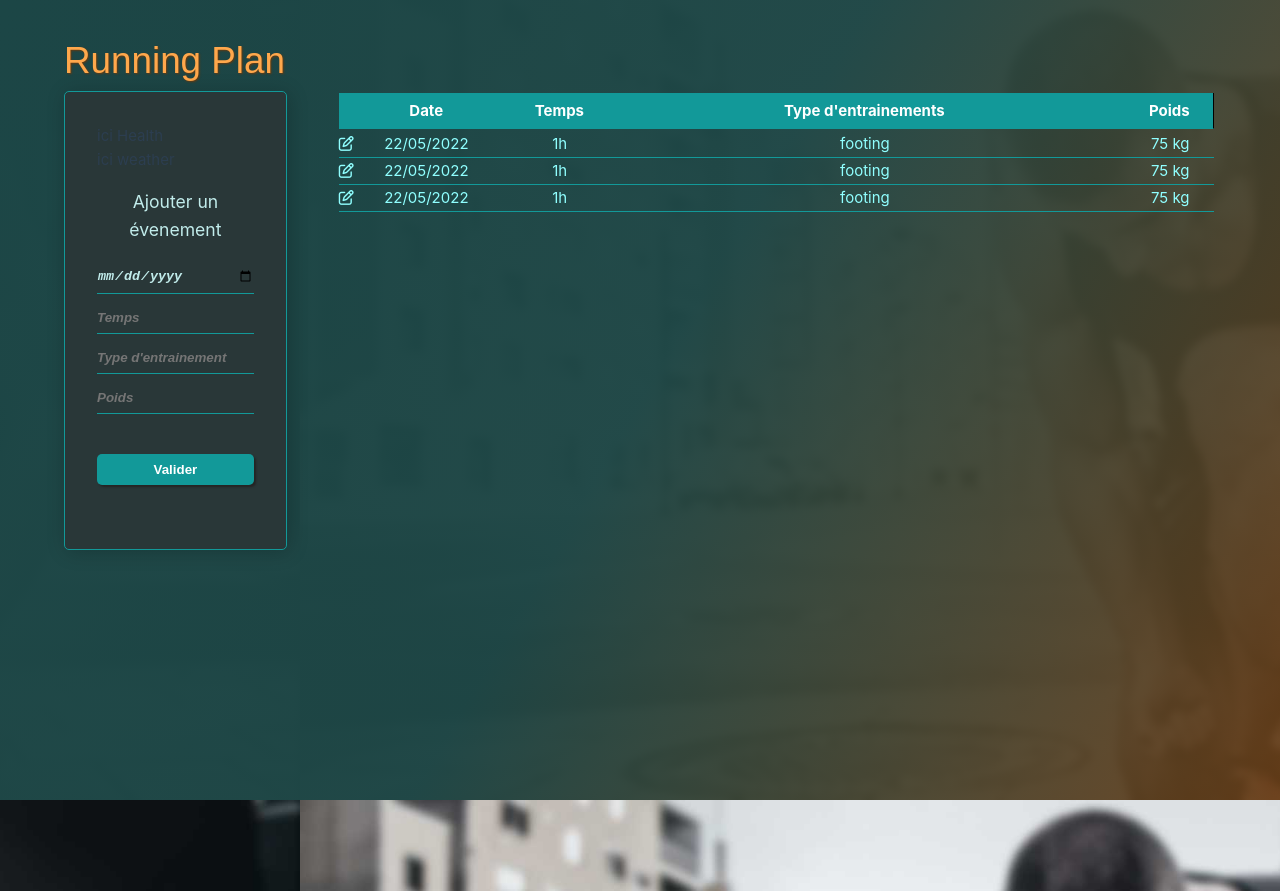
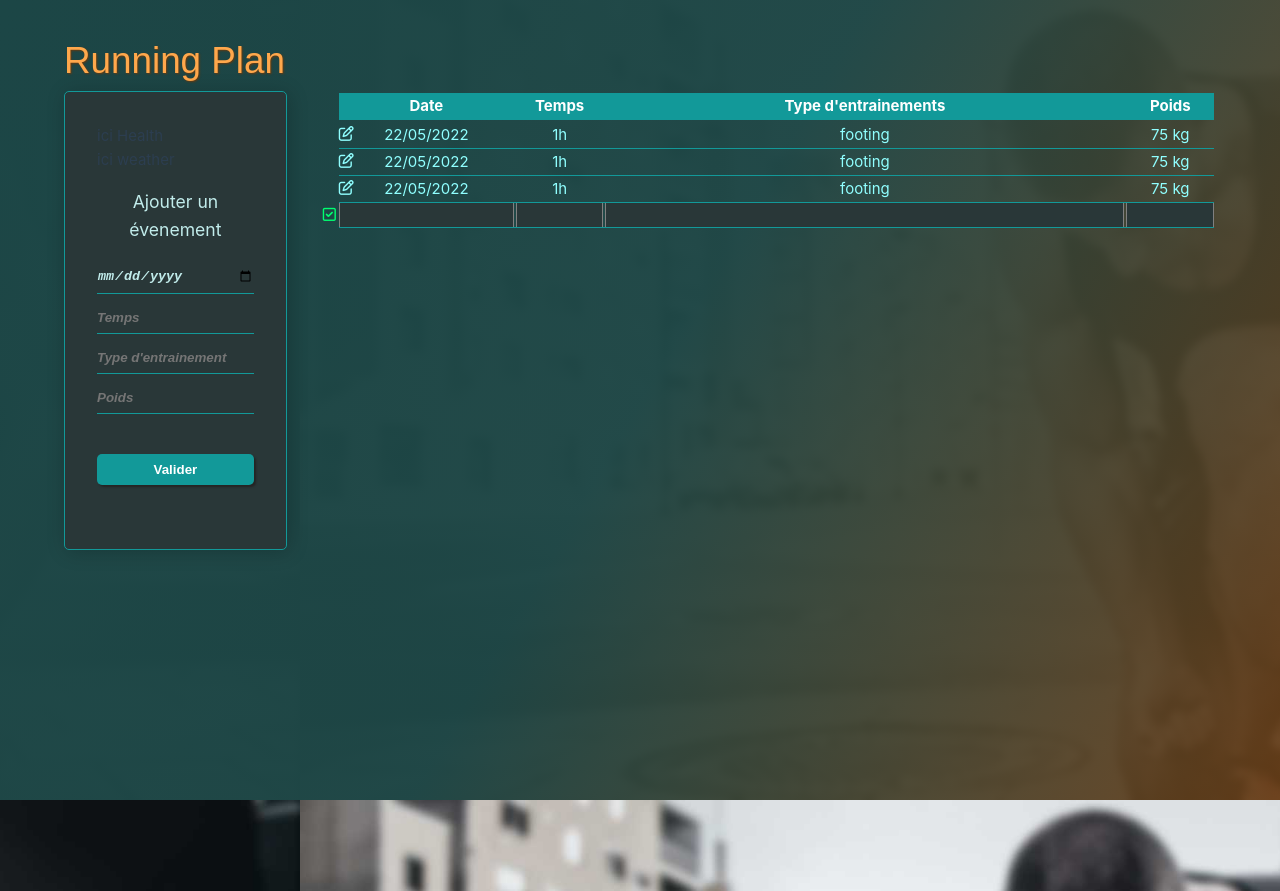
Before and after one commit to joris-villet/running-plan-client, a Vue app: page /dashboard in a window 1280 px wide. Both pictures are taken after a click on the icon 346 px from the left and 144 px from the top of the page. Built offline with nearby package versions, Linux system fonts and the light colour scheme; a web font is replaced by a local one.

Commit message:
modal edit event + css + transition only for v-enter-active

```diff
--- /dev/null
+++ b/src/assets/scss/Modal/modal.css
@@ -0,0 +1,29 @@
+.modal__icon {
+  color: #00ff70;
+  position: absolute;
+  left: -1rem;
+  cursor: pointer;
+}
+
+.modal__td {
+  text-align: center;
+  width: 100%;
+  outline: none;
+  background: #293738;
+  color: #c1ecff;
+  border: 1px solid grey;
+  border-top: none;
+  border-bottom: none;
+  padding: 0;
+}
+
+.modal__td__input {
+  background: transparent;
+  padding: 0;
+  border: none;
+  width: 100%;
+  outline: none;
+  text-align: center;
+  color: #c1ecff;
+}
+/*# sourceMappingURL=modal.css.map */
--- /dev/null
+++ b/src/assets/scss/Modal/modal.sass
@@ -0,0 +1,25 @@
+.modal__icon
+  color: rgb(0, 255, 112)
+  position: absolute
+  left: -1rem
+  cursor: pointer
+
+.modal__td
+  text-align: center
+  width: 100%
+  outline: none
+  background: rgb(41, 55, 56)
+  color: rgb(193, 236, 255)
+  border: 1px solid grey
+  border-top: none
+  border-bottom: none
+  padding: 0
+
+  &__input
+    background: transparent
+    padding: 0
+    border: none
+    width: 100%
+    outline: none
+    text-align: center
+    color: rgb(193, 236, 255)
--- a/src/assets/scss/Table/table.css
+++ b/src/assets/scss/Table/table.css
@@ -3,6 +3,33 @@
   height: -webkit-min-content;
   height: -moz-min-content;
   height: min-content;
+}
+
+.table__modal {
+  display: -ms-grid;
+  display: grid;
+  -ms-grid-columns: 20% 10% 1fr 10%;
+      grid-template-columns: 20% 10% 1fr 10%;
+  -webkit-box-align: center;
+      -ms-flex-align: center;
+          align-items: center;
+  -webkit-column-gap: 2px;
+          column-gap: 2px;
+  position: relative;
+  text-align: center;
+  border-bottom: 1px solid #129999;
+  z-index: 0;
+}
+
+.table__thead {
+  background: #129999;
+  padding: .3rem 0;
+  border-right: 1px solid black;
+}
+
+.table__thead__td {
+  color: #fff;
+  font-weight: bold;
 }
 
 .table__row {
@@ -18,28 +45,18 @@
   position: relative;
   text-align: center;
   border-bottom: 1px solid #129999;
+  z-index: 1;
 }
 
-.table__row__thead {
-  background: #129999;
-  padding: .3rem 0;
-  border-right: 1px solid black;
-}
-
-.table__row__thead td {
-  color: #fff;
-  font-weight: bold;
-}
-
-.table__row__td {
+.table__tbody__td {
   color: #90ffff;
 }
 
-.table__row__td:last-child {
+.table__tbody__td:last-child {
   border-right: 0px;
 }
 
-.table__row__icon {
+.table__tbody__icon {
   color: #90ffff;
   position: absolute;
   left: 0rem;
@@ -48,7 +65,35 @@
   z-index: 2;
 }
 
-.fas .fa-edit {
-  color: red;
+/****************** TRANSITION FORM ***************************/
+.slideDown-enter-active {
+  -webkit-animation: .2s ease slideDown;
+          animation: .2s ease slideDown;
+}
+
+@-webkit-keyframes slideDown {
+  from {
+    opacity: 0;
+    -webkit-transform: translateY(-25px);
+            transform: translateY(-25px);
+  }
+  to {
+    -webkit-transform: translateY(0);
+            transform: translateY(0);
+    opacity: 1;
+  }
+}
+
+@keyframes slideDown {
+  from {
+    opacity: 0;
+    -webkit-transform: translateY(-25px);
+            transform: translateY(-25px);
+  }
+  to {
+    -webkit-transform: translateY(0);
+            transform: translateY(0);
+    opacity: 1;
+  }
 }
 /*# sourceMappingURL=table.css.map */
--- a/src/assets/scss/Table/table.sass
+++ b/src/assets/scss/Table/table.sass
@@ -1,6 +1,26 @@
 .table
   width: 100%
   height: min-content
+
+  &__modal
+    display: grid
+    grid-template-columns: 20% 10% 1fr 10%
+    align-items: center
+    column-gap: 2px
+    position: relative
+    text-align: center
+    border-bottom: 1px solid rgb(18, 153, 153)
+    z-index: 0
+    // transform: translateY(0)
+
+  &__thead
+    background: rgb(18, 153, 153)
+    padding: .3rem 0
+    border-right: 1px solid black
+
+    &__td
+      color: #fff
+      font-weight: bold
 
   &__row
     display: grid
@@ -10,15 +30,9 @@
     position: relative
     text-align: center
     border-bottom: 1px solid rgb(18, 153, 153)
+    z-index: 1
 
-    &__thead
-      background: rgb(18, 153, 153)
-      padding: .3rem 0
-      border-right: 1px solid black
-
-      td
-        color: #fff
-        font-weight: bold
+  &__tbody
 
     &__td
       color: #90ffff
@@ -35,6 +49,25 @@
       z-index: 2
 
 
+/****************** TRANSITION FORM ***************************/
+.slideDown-enter-active
+  animation: .2s ease slideDown
 
-.fas .fa-edit
-  color: red
+@keyframes slideDown
+  from
+    opacity: 0
+    transform: translateY(-25px)
+  to
+    transform: translateY(0)
+    opacity: 1
+
+// .slideUp-leave-active
+//   animation: .5s ease-in-out slideLeave
+
+
+// @keyframes slideLeave
+//   from
+//     top: 50%
+//   to
+//     top: 60%
+//     opacity: 0
--- a/src/components/TableRow.vue
+++ b/src/components/Events.vue
@@ -1,8 +1,7 @@
 <script>
 
-
 export default {
-  name: 'TableRow',
+  name: 'Events',
   props: {
     date: String,
     time: String,
@@ -10,20 +9,21 @@ export default {
     weight: [String, Number],
     classTd: {
       type: String,
-      required: false,
+      required: false
     }
   },
+  setup() {
+
+  }
 }
 </script>
 
 <template>
-  <tr>
-    <slot></slot>
-    <td :class="classTd">{{ date }}</td>
-    <td :class="classTd">{{ time }}</td>
-    <td :class="classTd">{{ trainingType }}</td>
-    <td :class="classTd">{{ weight }}</td>
-  </tr>
+  <slot></slot>
+  <td :class="classTd">{{ date }}</td>
+  <td :class="classTd">{{ time }}</td>
+  <td :class="classTd">{{ trainingType }}</td>
+  <td :class="classTd">{{ weight }}</td>
 </template>
 
 <style>
--- a/src/components/Input.vue
+++ b/src/components/Input.vue
@@ -6,6 +6,10 @@ export default {
     type: {
       type: String,
       required: true,
+    },
+    value: {
+      type: String,
+      required: false,
     },
     placeholder: {
       type: String,
@@ -26,6 +30,6 @@ export default {
 
 <template>
   <label :class="classLabel">
-    <input :class="classInput" :type="type" :placeholder="placeholder">
+    <input :class="classInput" :type="type" :value="value" :placeholder="placeholder">
   </label>
 </template>
--- /dev/null
+++ b/src/components/Modal.vue
@@ -0,0 +1,58 @@
+<script>
+import { reactive } from 'vue'
+
+export default {
+  name: 'Modal',
+  components: {  },
+  props: {
+    date: String,
+    time: String,
+    trainingType: String,
+    weight: [String, Number]
+  },
+  setup() {
+
+  }
+}
+</script>
+
+<template>
+  <slot></slot>
+  <td class="modal__td">
+    <label>
+      <input
+        class="modal__td__input"
+        type="text"
+
+      >
+    </label>
+  </td>
+  <td class="modal__td">
+    <label>
+      <input
+        class="modal__td__input"
+        type="text"
+      >
+    </label>
+  </td>
+  <td class="modal__td">
+    <label>
+      <input
+        class="modal__td__input"
+        type="text"
+      >
+    </label>
+  </td>
+  <td class="modal__td">
+    <label>
+      <input
+        class="modal__td__input"
+        type="text"
+      >
+    </label>
+  </td>
+</template>
+
+<style>
+@import '@/assets/scss/Modal/modal.css';
+</style>
--- a/src/components/Table.vue
+++ b/src/components/Table.vue
@@ -1,11 +1,14 @@
 <script>
-import TableRow from '@/components/TableRow.vue'
+import Events from '@/components/Events.vue'
+import Modal from '@/components/Modal.vue'
+
 import { reactive } from 'vue'
 
 export default {
   name: 'Table',
-  components: { TableRow },
+  components: { Events, Modal },
   setup() {
+
     const locals = reactive({
       events: [
         {
@@ -29,11 +32,22 @@ export default {
           trainingType: "footing",
           weight: 75
         },
-      ]
+      ],
+      modalActive: false
     })
 
+    const editEvent = (event) => {
+      locals.modalActive = true;
+      console.log(event.id)
+      console.log(event.date)
+      console.log(event.time)
+      console.log(event.trainingType)
+      console.log(event.weight)
+    }
+
     return {
-      locals
+      locals,
+      editEvent
     }
   }
 }
@@ -41,29 +55,39 @@ export default {
 
 <template>
   <table class="table">
-    <thead>
-      <TableRow
-        class="table__row table__row__thead"
-        classTd="table__row__td"
-        date="Date"
-        time="Temps"
-        training-type="Type d'entrainements"
-        weight="Poids"
-      />
+    <thead class="table__thead">
+
+      <tr class="table__row">
+        <td class="table__thead__td">Date</td>
+        <td class="table__thead__td">Temps</td>
+        <td class="table__thead__td">Type d'entrainements</td>
+        <td class="table__thead__td">Poids</td>
+      </tr>
+
     </thead>
-    <tbody>
-      <TableRow
-        class="table__row"
-        classTd="table__row__td"
-        v-for="event in locals.events"
-        :key="event.id"
-        :date="event.date"
-        :time="event.time"
-        :trainingType="event.trainingType"
-        :weight="event.weight == null ? '/' : event.weight + ' kg'"
-      >
-        <i class="table__row__icon fas fa-edit"></i>
-      </TableRow>
+    <tbody class="table__tbody">
+
+      <tr class="table__row" v-for="event in locals.events" :key="event.id">
+        <Events
+          classTd="table__tbody__td"
+          :date="event.date"
+          :time="event.time"
+          :trainingType="event.trainingType"
+          :weight="event.weight == null ? '/' : event.weight + ' kg'"
+        >
+          <i @click="editEvent(event)" class="table__tbody__icon fas fa-edit"></i>
+        </Events>
+      </tr>
+
+      <Transition name="slideDown">
+        <tr v-if="locals.modalActive" class="table__modal">
+          <Modal
+          >
+            <i class="modal__icon far fa-check-square"></i>
+          </Modal>
+        </tr>
+      </Transition>
+
     </tbody>
   </table>
 </template>
```
Also changed, not shown: 2 other files (tests, documents, lock files or other folders).
